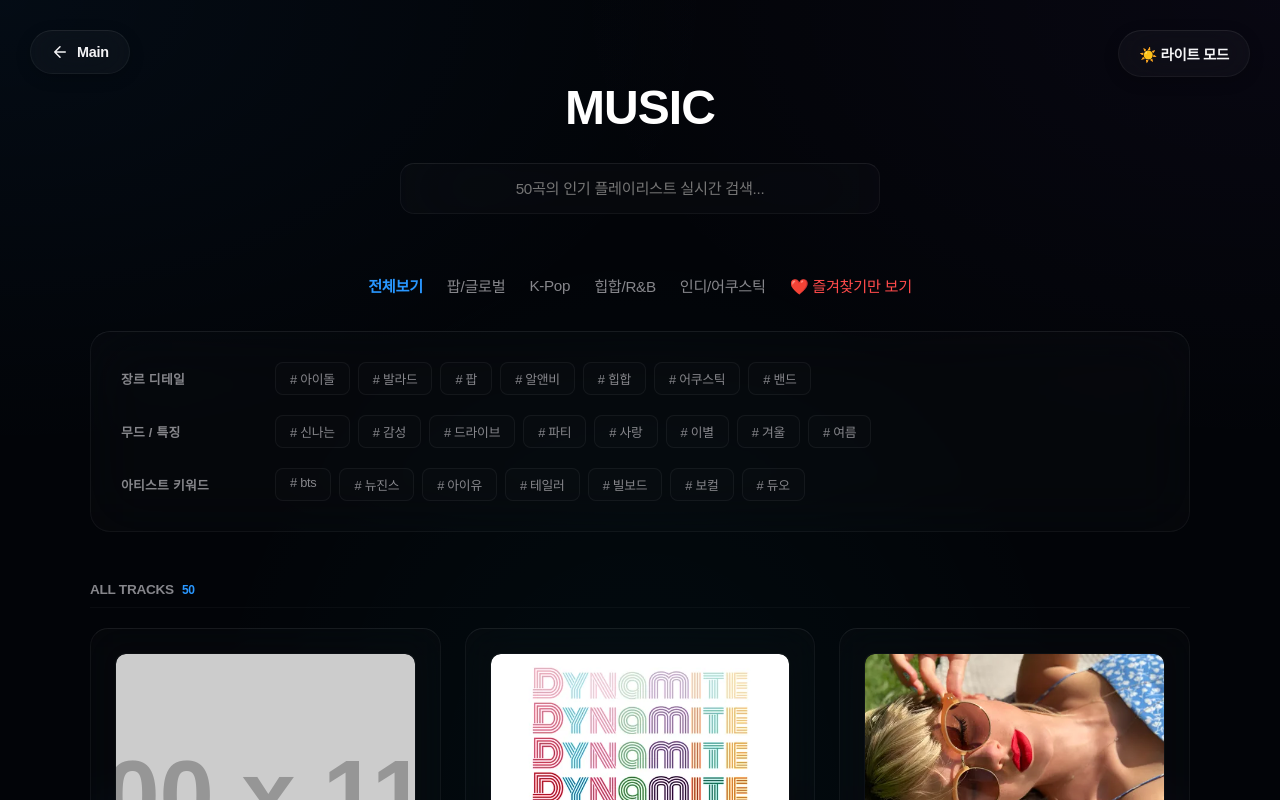
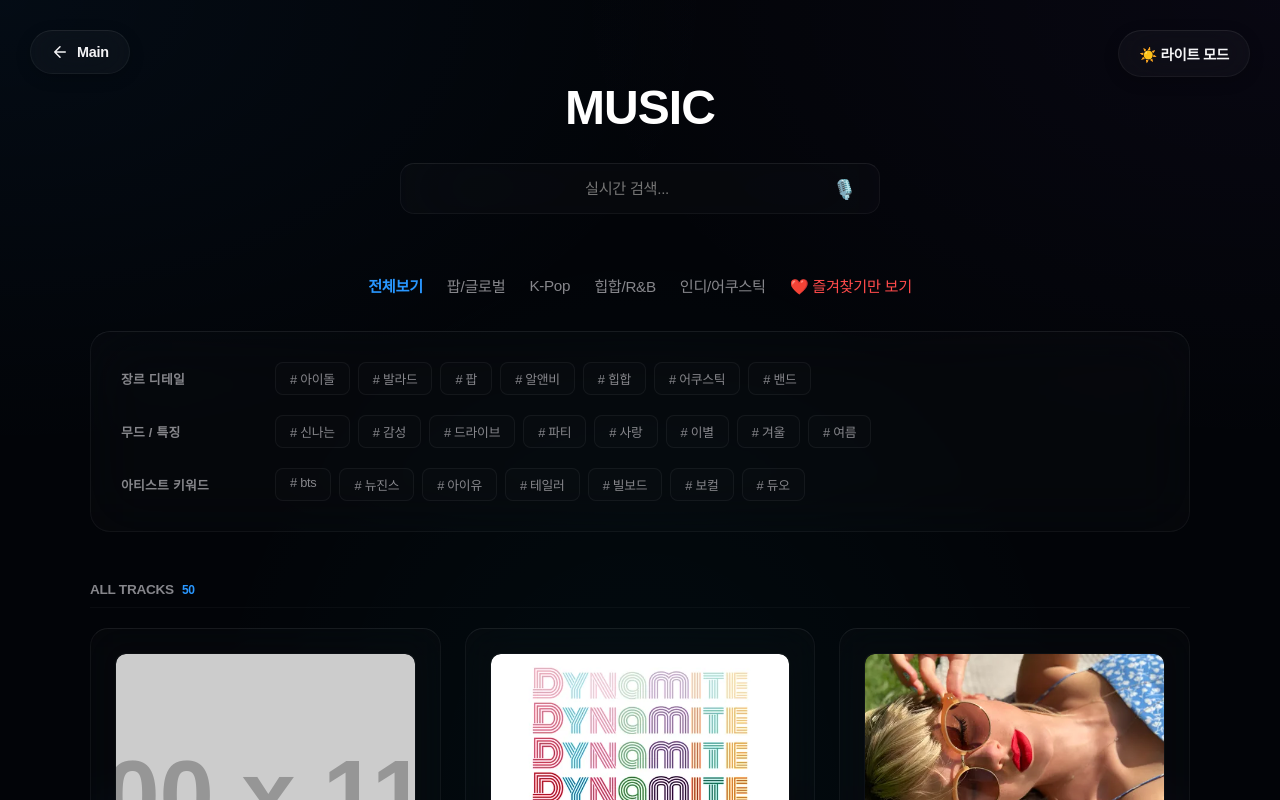
Before and after one commit to cksdn951/soinsu, a plain HTML site: page music.html in a window 1280 px wide. Shown: the top 800 px of the page. Drawn offline with Linux system fonts and the light colour scheme; placeholder pictures from the web are drawn by us; a web font is replaced by a local one.

Commit message:
Update music.html

```diff
--- a/music.html
+++ b/music.html
@@ -96,7 +96,44 @@ body.light-mode .search-box input::placeholder { color: #888; }
 body.light-mode .close-btn { background: #000; color: #fff; }
 body.light-mode .close-btn:hover { background: #333; }
 body.light-mode .theme-toggle-btn,
-body.light-mode .floating-back-btn { background: rgba(0,0,0,0.05); }</style>
+body.light-mode .floating-back-btn { background: rgba(0,0,0,0.05); }
+    /* 🎙️ 음성 검색 버튼 및 애니메이션 스타일 */
+.mic-btn {
+    position: absolute;
+    right: 16px;
+    top: 50%;
+    transform: translateY(-50%);
+    background: none;
+    border: none;
+    font-size: 1.2rem;
+    cursor: pointer;
+    padding: 8px;
+    border-radius: 50%;
+    transition: all 0.3s;
+    display: flex;
+    align-items: center;
+    justify-content: center;
+    z-index: 10;
+}
+
+.mic-btn:hover { background: rgba(255, 255, 255, 0.1); }
+
+/* 마이크가 듣고 있을 때 깜빡이는 효과 */
+.mic-btn.listening {
+    animation: pulse 1.5s infinite;
+    background: rgba(255, 75, 75, 0.2);
+}
+
+@keyframes pulse {
+    0% { box-shadow: 0 0 0 0 rgba(255, 75, 75, 0.4); }
+    70% { box-shadow: 0 0 0 10px rgba(255, 75, 75, 0); }
+    100% { box-shadow: 0 0 0 0 rgba(255, 75, 75, 0); }
+}
+
+/* 글씨가 마이크 아이콘을 침범하지 않도록 여백 확보 (기존 코드에 덮어쓰기 권장) */
+.search-box input {
+    padding-right: 50px !important;
+}</style>
 </head>
 <body>
     <a href="index.html" class="floating-back-btn">
@@ -109,8 +146,9 @@ body.light-mode .floating-back-btn { background: rgba(0,0,0,0.05); }</style>
     <header>
         <h1>MUSIC</h1>
         <div class="search-box">
-            <input type="text" id="searchInput" placeholder="50곡의 인기 플레이리스트 실시간 검색..." oninput="filterGames()">
-        </div>
+    <input type="text" id="searchInput" placeholder="실시간 검색..." oninput="filterGames()">
+    <button id="micBtn" class="mic-btn" onclick="startVoiceSearch()" title="음성으로 검색하기">🎙️</button>
+</div>
     </header>
 
     <section>
@@ -500,6 +538,56 @@ function initVisualEffects() {
             card.style.transition = 'all 0.5s cubic-bezier(0.16, 1, 0.3, 1)'; // 부드럽게 복구
         });
     });
+}
+    // 🎙️ 음성 인식 (Web Speech API) 기능
+function startVoiceSearch() {
+    // 크롬, 엣지 등 브라우저 지원 여부 확인
+    window.SpeechRecognition = window.SpeechRecognition || window.webkitSpeechRecognition;
+
+    if (!window.SpeechRecognition) {
+        alert("현재 브라우저는 음성 검색을 지원하지 않습니다. (크롬, 엣지 브라우저를 권장합니다.)");
+        return;
+    }
+
+    const recognition = new SpeechRecognition();
+    recognition.lang = 'ko-KR'; // 한국어 인식 설정
+    recognition.interimResults = false; // 중간 결과 무시하고 최종 결과만 딱 반환
+    recognition.maxAlternatives = 1;
+
+    const micBtn = document.getElementById('micBtn');
+    const searchInput = document.getElementById('searchInput');
+    const originalPlaceholder = searchInput.placeholder;
+
+    // 1. 음성 인식 시작 시점
+    recognition.onstart = function() {
+        micBtn.classList.add('listening'); // 빨간색 깜빡임 애니메이션 켜기
+        searchInput.placeholder = "듣고 있습니다. 말씀해 주세요...";
+    };
+
+    // 2. 음성 인식 성공 시점
+    recognition.onresult = function(event) {
+        const transcript = event.results[0][0].transcript;
+        // 음성 인식 뒤에 마침표가 붙는 경우가 있어 정규식으로 제거 후 입력창에 텍스트 넣기
+        searchInput.value = transcript.replace(/[.,]/g, '').trim();
+        filterGames(); // 텍스트가 들어갔으니 즉시 검색(필터) 함수 실행!
+    };
+
+    // 3. 에러 발생 시
+    recognition.onerror = function(event) {
+        console.error("음성 인식 에러:", event.error);
+        if(event.error === 'not-allowed') {
+            alert("마이크 권한이 차단되어 있습니다. 브라우저 설정에서 마이크를 허용해 주세요.");
+        }
+    };
+
+    // 4. 음성 인식 종료 시점
+    recognition.onend = function() {
+        micBtn.classList.remove('listening'); // 애니메이션 끄기
+        searchInput.placeholder = originalPlaceholder; // 원래 문구로 복구
+    };
+
+    // 마이크 켜기 실행
+    recognition.start();
 }</script>
 </body>
     <button class="theme-toggle-btn" onclick="toggleTheme()" id="themeBtn">
```
